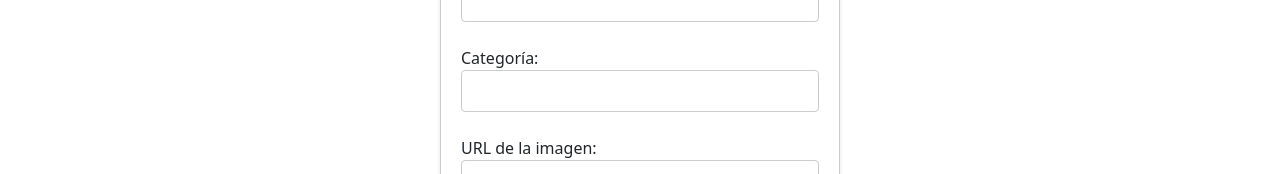
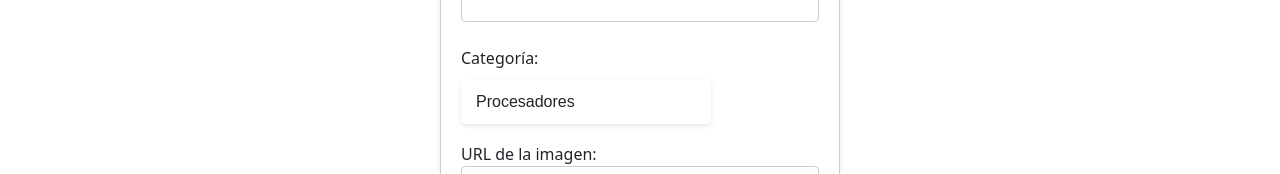
Before and after one commit to BustosA/Front-End-Ecommerce, a React (Vite) app: page / in a window 1280 px wide. Shown: the part 980-1154 px from the top of the page. Built offline with nearby package versions, Linux system fonts and the light colour scheme; no server answers.

Commit message:
finish first demo

```diff
--- a/src/components/AddProductForm.jsx
+++ b/src/components/AddProductForm.jsx
@@ -25,9 +25,12 @@ function AddProductForm({ onAddProduct }) {
                 "http://localhost:3000/products",
                 newProduct
             );
-            onAddProduct(newProduct);
             const newProductId = response.data.id;
 
+            // Primero, llamamos onAddProduct con el estado actualizado
+            onAddProduct({ ...newProduct, id: newProductId });
+
+            // Luego, restablecemos el estado
             setNewProduct({
                 name: "",
                 description: "",
@@ -36,7 +39,7 @@ function AddProductForm({ onAddProduct }) {
                 category: "",
                 image_url: "",
             });
-            onAddProduct({ ...newProduct, id: newProductId });
+
             console.log("Producto agregado correctamente:", response.data);
             window.location.reload();
         } catch (error) {
@@ -89,13 +92,19 @@ function AddProductForm({ onAddProduct }) {
                 </label>
                 <label>
                     Categoría:
-                    <input
-                        type="text"
-                        name="category"
+                    <select name="category"
                         value={newProduct.category}
                         onChange={handleChange}
-                        required
-                    />
+                        required>
+                        <option value="Procesadores">Procesadores</option>
+                        <option value="Motherboards">Motherboards</option>
+                        <option value="Placas de videos">Placas de videos</option>
+                        <option value="CPU Coolers">CPU Coolers</option>
+                        <option value="Fuentes de alimentación">Fuentes de alimentación</option>
+                        <option value="Memorias RAM">Memorias RAM</option>
+                        <option value="Perifericos">Periféricos</option>
+                        <option value="Almacenamiento">Almacenamiento</option>
+                    </select>
                 </label>
                 <label>
                     URL de la imagen:
```
